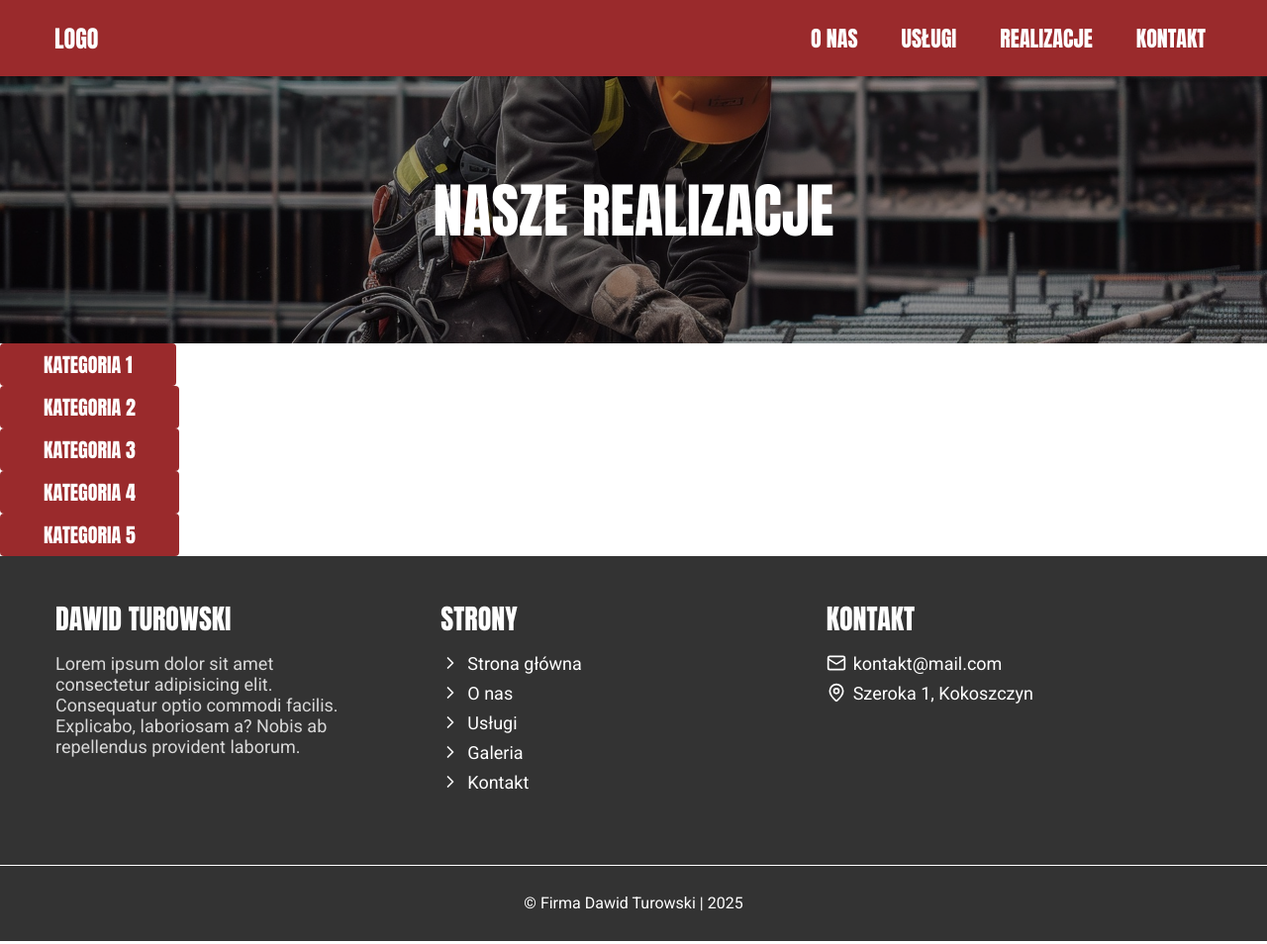
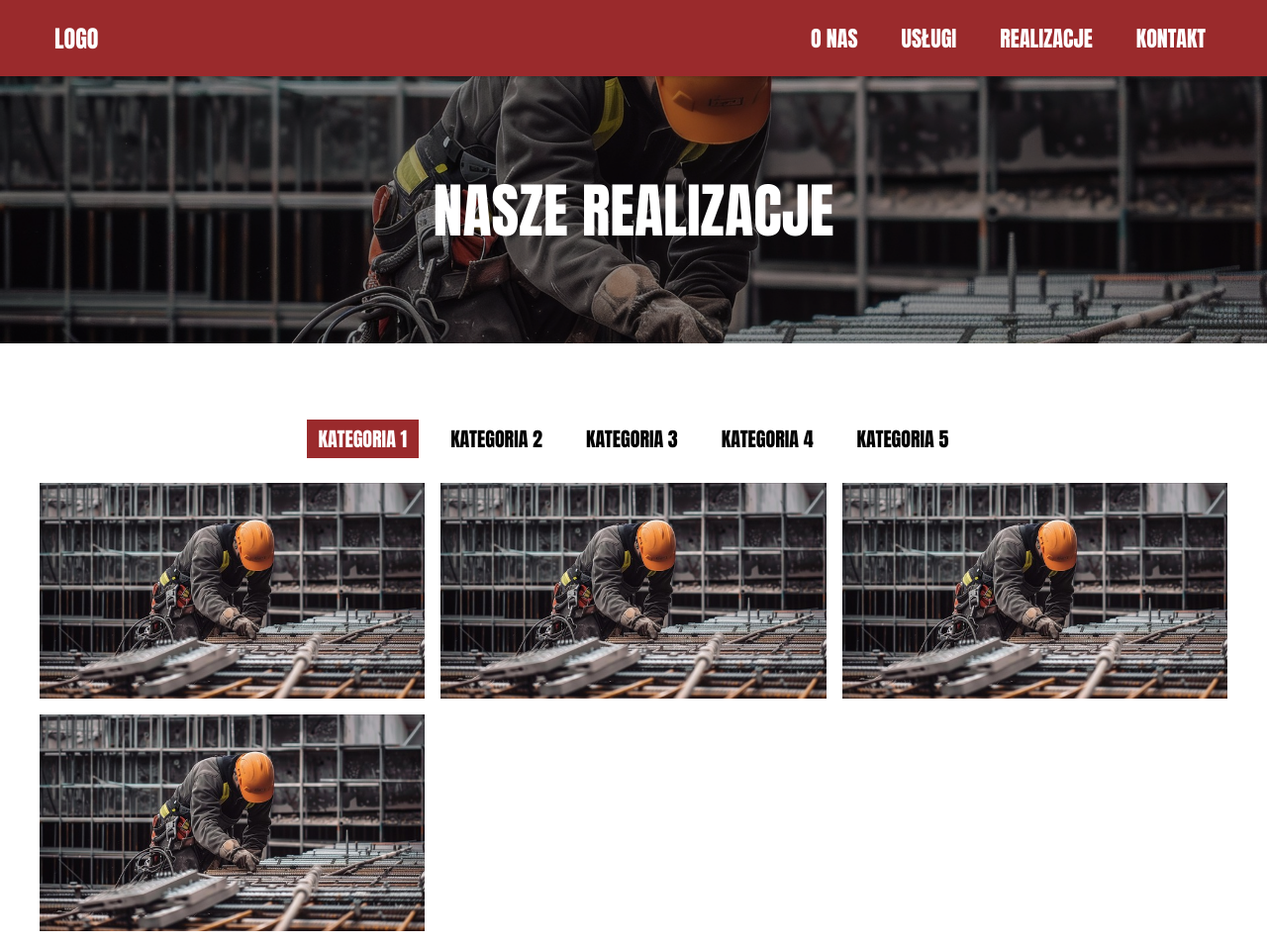
Before and after one commit to wojteq29/roof-page, a website: page html/gallery.html in a window 1280 px wide. Shown: the top 954 px of the page at 99% size. Drawn offline with nearby package versions, Linux system fonts and the light colour scheme; files that its build step writes are made by us from their sources; files whose address does not match are found by name.

Commit message:
created gallery subpage and added details

```diff
--- a/html/gallery.html
+++ b/html/gallery.html
@@ -10,7 +10,7 @@
 
 <body>
     @@include('./components/_nav.html', {
-    "index": "#index",
+    "index": "index.html",
     "about-us": "#about-us",
     "services": "#services",
     "gallery": "gallery.html",
@@ -23,22 +23,36 @@
     </header>
 
 
-    <main class="main-gallery">
-        <nav>
-            <ul>
-                <li><button class="btn">Kategoria 1</button></li>
-                <li><button class="btn">Kategoria 2</button></li>
-                <li><button class="btn">Kategoria 3</button></li>
-                <li><button class="btn">Kategoria 4</button></li>
-                <li><button class="btn">Kategoria 5</button></li>
-            </ul>
+    <main class="main-gallery section-padding">
+        <nav class="gallery-category">
+            <div class="wrapper">
+                <ul class="gallery-category__btns">
+                    <li><button class="gallery-category__btn link-animation-2 gallery-category__btn--active">Kategoria
+                            1</button></li>
+                    <li><button class="gallery-category__btn link-animation-2">Kategoria 2</button></li>
+                    <li><button class="gallery-category__btn link-animation-2">Kategoria 3</button></li>
+                    <li><button class="gallery-category__btn link-animation-2">Kategoria 4</button></li>
+                    <li><button class="gallery-category__btn link-animation-2">Kategoria 5</button></li>
+                </ul>
+            </div>
         </nav>
+
+        <section class="gallery-images">
+            <div class="wrapper">
+                <div class="gallery-images__box">
+                    <img src="./dist/img/header-img-small.jpg" alt="" class="gallery-images__img">
+                    <img src="./dist/img/header-img-small.jpg" alt="" class="gallery-images__img">
+                    <img src="./dist/img/header-img-small.jpg" alt="" class="gallery-images__img">
+                    <img src="./dist/img/header-img-small.jpg" alt="" class="gallery-images__img">
+                </div>
+            </div>
+        </section>
     </main>
 
 
 
     @@include('./components/_footer.html', {
-    "index": "#index",
+    "index": "index.html",
     "about-us": "#about-us",
     "services": "#services",
     "gallery": "gallery.html",
--- a/src/sass/components.scss
+++ b/src/sass/components.scss
@@ -84,7 +84,7 @@ input[type='checkbox'] {
 
 .link-animation {
 	position: relative;
-	transition: color 0.1s;
+	transition: color 0.2s;
 	z-index: 10;
 
 	&::before {
@@ -97,7 +97,7 @@ input[type='checkbox'] {
 		background-color: $main-color;
 		transform: scaleY(0);
 		transform-origin: bottom;
-		transition: transform 0.1s;
+		transition: transform 0.2s;
 		z-index: -1;
 	}
 
@@ -119,6 +119,28 @@ input[type='checkbox'] {
 
 	&::before {
 		transform: scaleY(1);
+	}
+}
+
+.link-animation-2 {
+	position: relative;
+
+	&::before {
+		content: '';
+		position: absolute;
+		bottom: 0;
+		left: 0;
+		width: 98%;
+		height: 3px;
+		background-color: $main-color;
+		transform: scaleX(0);
+		transition: transform 0.3s;
+		transform-origin: right;
+	}
+
+	&:hover::before {
+		transform: scaleX(1);
+		transform-origin: left;
 	}
 }
 
--- a/src/sass/gallery.scss
+++ b/src/sass/gallery.scss
@@ -1,5 +1,44 @@
+@use 'utilities' as *;
+
 .header-subpage {
 	&--gallery {
 		background-image: url('../img/header-img-small.jpg');
 	}
 }
+
+.gallery-category {
+	&__btns {
+		display: flex;
+		flex-wrap: wrap;
+		justify-content: center;
+		list-style: none;
+	}
+
+	&__btn {
+		margin: .15em .5em;
+		padding: 0.2em .6em;
+		font-size: 2rem;
+		background: none;
+		border: none;
+		cursor: pointer;
+
+		&--active {
+			background-color: $main-color;
+			color: $light-color;
+		}
+	}
+}
+
+.gallery-images {
+	margin-top: 1.4em;
+
+	&__box {
+		display: grid;
+		grid-template-columns: 1fr;
+		gap: 1em;
+	}
+
+	&__img {
+		width: 100%;
+	}
+}
--- a/src/sass/large.scss
+++ b/src/sass/large.scss
@@ -214,7 +214,11 @@
 		padding: 4.4em 2em;
 	}
 
-
+	.gallery-images {
+		&__box {
+			grid-template-columns: 1fr 1fr 1fr;
+		}
+	}
 }
 
 @media (width > 1200px) {
@@ -229,4 +233,8 @@
 			padding: 0;
 		}
 	}
+
+	.related-services {
+		margin-left: 4em;
+	}
 }
--- a/src/sass/main.scss
+++ b/src/sass/main.scss
@@ -5,6 +5,7 @@
 @use 'layout' as *;
 @use 'home' as *;
 @use 'services' as *;
+@use 'gallery' as *;
 @use 'small' as *;
 @use 'medium' as *;
 @use 'large' as *;
--- a/src/sass/medium.scss
+++ b/src/sass/medium.scss
@@ -164,6 +164,12 @@
 	.main-services {
 		padding: 3.6em 2em;
 	}
+
+	.gallery-images {
+		&__box {
+			grid-template-columns: 1fr 1fr;
+		}
+	}
 }
 
 @media (width > 850px) {
@@ -184,6 +190,24 @@
 	}
 
 	.related-services {
+		margin-left: 2em;
 		width: 40%;
+
+		&__link {
+			&--active {
+				position: relative;
+
+				&::before {
+					content: '';
+					position: absolute;
+					top: 50%;
+					left: -0.89em;
+					transform: translateY(-50%) rotate(45deg);
+					width: 1.67em;
+					height: 1.67em;
+					background-color: $main-color;
+				}
+			}
+		}
 	}
 }
--- a/src/sass/services.scss
+++ b/src/sass/services.scss
@@ -41,5 +41,18 @@
 		text-align: center;
 		text-decoration: none;
 		color: $light-color;
+
+		&--active {
+			position: relative;
+
+			&::before {
+				content: '';
+				position: absolute;
+				top: 0;
+				left: 0;
+				height: 100%;
+				background-color: #fff;
+			}
+		}
 	}
 }
--- a/src/sass/typography.scss
+++ b/src/sass/typography.scss
@@ -1,22 +1,25 @@
 @use 'utilities' as *;
 
 body {
-    font-family: "Roboto", sans-serif;
-    font-size: 1.6rem;
+	font-family: 'Roboto', sans-serif;
+	font-size: 1.6rem;
 }
 
-h1, h2, h3, .btn, input::placeholder, select:invalid, textarea::placeholder {
-    font-family: "Anton", sans-serif;
-    font-weight: 400;
-    text-transform: uppercase;
+h1,
+h2,
+h3,
+.btn,
+input::placeholder,
+select:invalid,
+textarea::placeholder,
+.gallery-category__btn,
+.nav__link,
+.related-services__link {
+	font-family: 'Anton', sans-serif;
+	font-weight: 400;
+	text-transform: uppercase;
 }
 
 textarea {
-    font-family: "Roboto", sans-serif;
+	font-family: 'Roboto', sans-serif;
 }
-
-.nav__link, .related-services__link {
-    font-family: "Anton", sans-serif;
-    font-weight: 400;
-    text-transform: uppercase;
-}
```
Also changed, not shown: gallery.html (+25 -11 lines), html/usluga-testowa.html (+2 -1 lines), usluga-testowa.html (+2 -1 lines).
